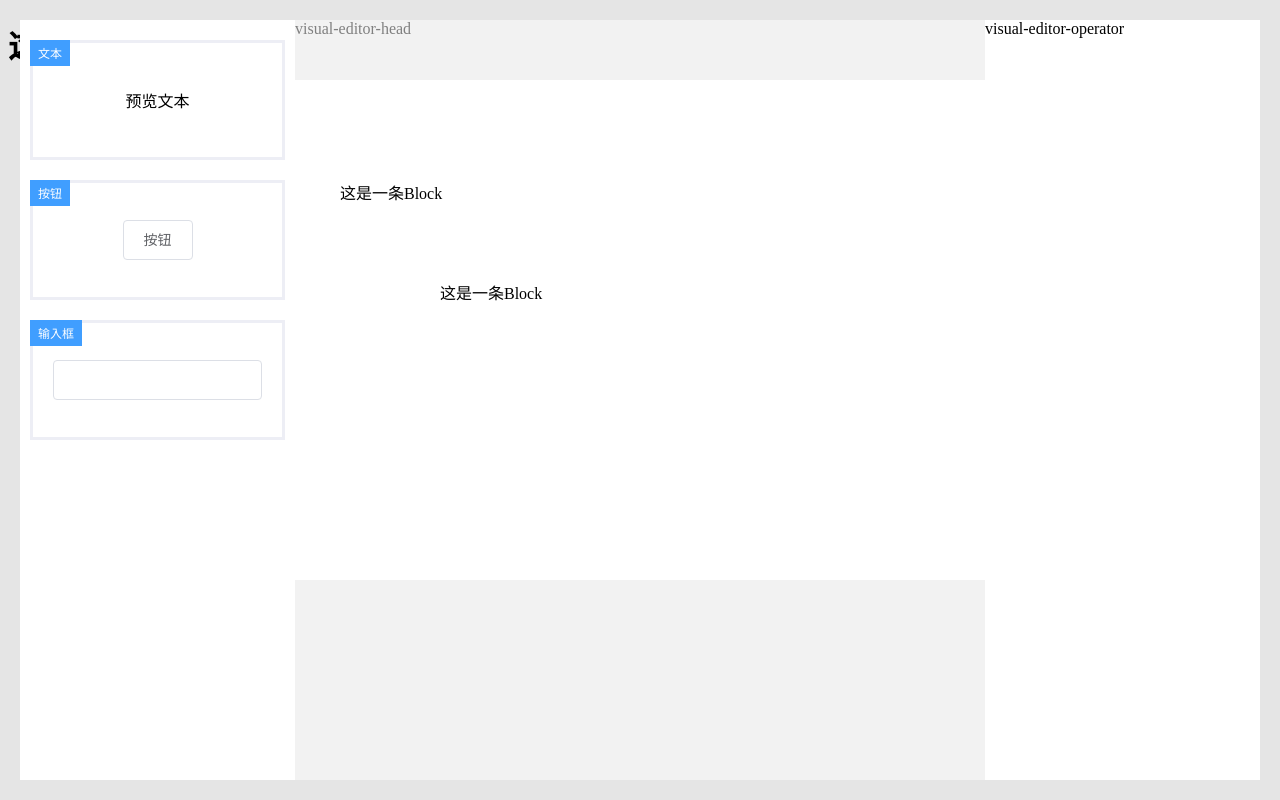
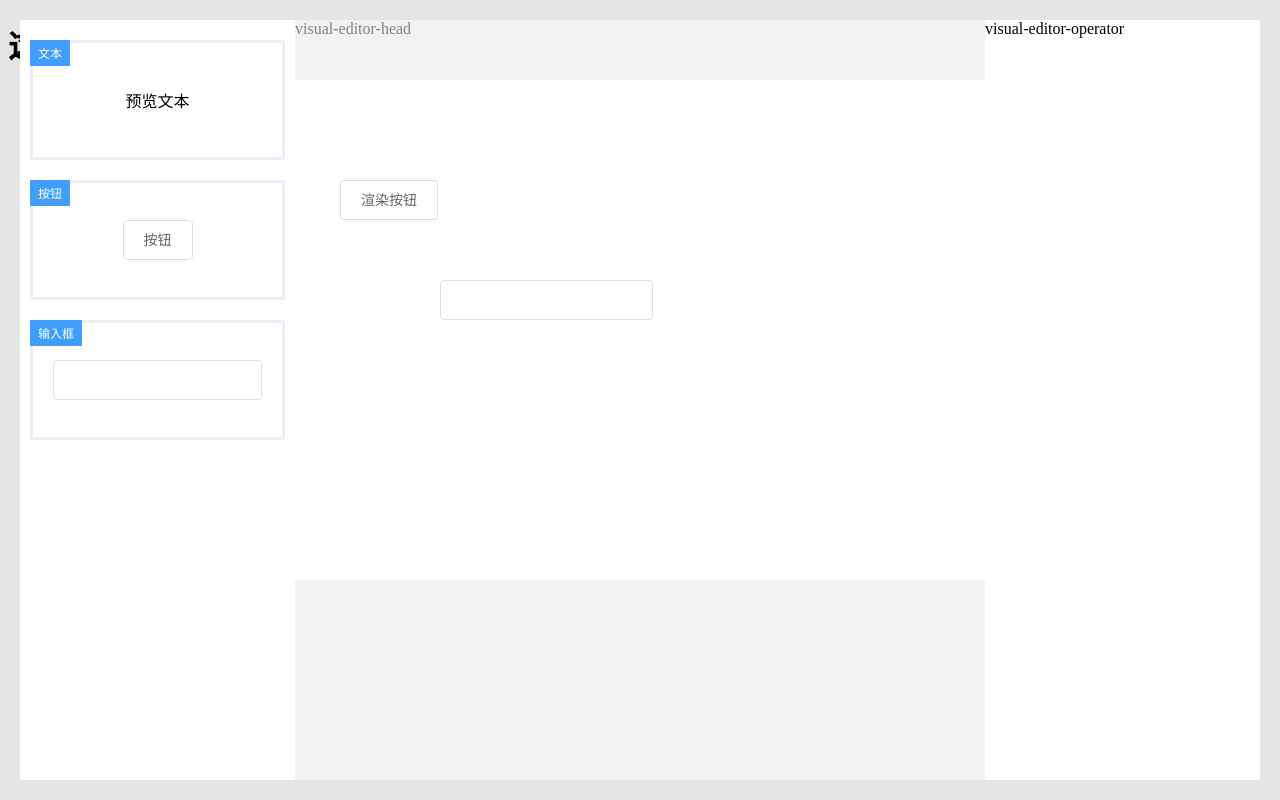
Before and after one commit to rockboom/vue-dragable, a Vue app: page / in a window 1280 px wide. Built offline with nearby package versions, Linux system fonts and the light colour scheme.

Commit message:
component render

```diff
--- a/src/App.vue
+++ b/src/App.vue
@@ -27,10 +27,12 @@
                     {
                         top: 100,
                         left: 100,
+                        componentKey:'button'
                     },
                     {
                         top: 200,
                         left: 200,
+                        componentKey:'input'
                     },
                 ],
             },
--- a/src/packages/visual-editor-block.tsx
+++ b/src/packages/visual-editor-block.tsx
@@ -1,19 +1,24 @@
 import { computed, defineComponent, PropType } from "vue";
-import { VisualEditorBlockData } from "./visual-editor.utils";
+import { VisualEditorBlockData, VisualEditorConfig } from "./visual-editor.utils";
 
 export const VisualEditorBlock = defineComponent({
     props:{
-        block:{type:Object as PropType<VisualEditorBlockData>,required:true}
+        block:{type:Object as PropType<VisualEditorBlockData>,required:true},
+        config:{type:Object as PropType<VisualEditorConfig>,required:true}
     },
     setup(props){
         const styles = computed(()=>({
             top:`${props.block.top}px`,
             left:`${props.block.left}px`,
         }))
-        return ()=>(
-            <div class="visual-editor-block" style={styles.value}>
-                这是一条Block
-            </div>
-        )
+        return ()=>{
+            const component = props.config.componentMap[props.block.componentKey];
+            const Render = component.render();
+            return (
+                <div class="visual-editor-block" style={styles.value}>
+                    {Render}
+                </div>
+            )
+        }
     }
 })
--- a/src/packages/visual-editor.tsx
+++ b/src/packages/visual-editor.tsx
@@ -34,7 +34,11 @@
                 /** 组件在容器中放置时，通过事件对象的offsetX 和 offsetY 添加一条组件数据*/
                 drop: (e: DragEvent) => {
                     const blocks = dataModel.value.blocks || [];
-                    blocks.push({ top: e.offsetY, left: e.offsetX })
+                    blocks.push({
+                        top: e.offsetY,
+                        left: e.offsetX,
+                        componentKey:component!.key
+                    })
                     dataModel.value = { ...dataModel.value, blocks };
                 },
             }
@@ -90,7 +94,7 @@
                         <div class="visual-editor-container" style={containerStyle.value} ref={containerRef}>
                             {!!dataModel.value.blocks && (
                                 dataModel.value.blocks.map((block, index) => (
-                                    <VisualEditorBlock block={block} key={index} />
+                                    <VisualEditorBlock config={props.config} block={block} key={index} />
                                 ))
                             )}
                         </div>
--- a/src/packages/visual-editor.utils.ts
+++ b/src/packages/visual-editor.utils.ts
@@ -1,4 +1,5 @@
 export interface VisualEditorBlockData {
+    componentKey: string;
     top: number;
     left: number;
 }
```
